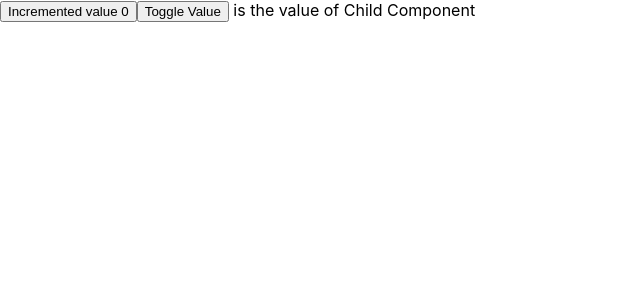
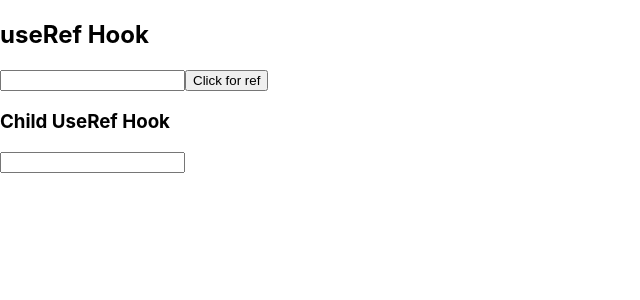
Before and after one commit to mittalraghav45/react, a React (Create React App) app: page / in a window 1280 px wide. Shown: the top 300 px of the page, without its empty margins (0-640 px from the left). Built offline with nearby package versions, Linux system fonts and the light colour scheme.

Commit message:
ref and forwardRef hook

```diff
--- a/src/App.js
+++ b/src/App.js
@@ -14,6 +14,13 @@ import ReducerTwo from './ReducerTwo';
 import FetchDataUsingReducer from './components/FetchDataUsingReducer';
 import ParentComponent from './components/ParentComponent';
 import ParentComponentMemo from './components/ParentComponentMemo';
+import UseRefHook from './components/UseRefHook';
+
+
+
+
+
+
 export const UserContext = React.createContext();
 export const channelContext = React.createContext();
 
@@ -31,8 +38,9 @@ function App() {
   {/* <CounterOne/> */}
   {/* <ReducerTwo/> */}
   {/* <FetchDataUsingReducer/> */}
-  <ParentComponentMemo/>
+  {/* <ParentComponentMemo/> */}
   {/* <MemoComp name={Raghav}/> */}
+  <UseRefHook/>
   </div>
   )
 }
--- /dev/null
+++ b/src/components/ChildUseRefHook.js
@@ -0,0 +1,17 @@
+import React ,{forwardRef} from 'react'
+
+const ChildUseRefHook=forwardRef((props,ref) =>
+{
+
+
+  return (
+    <div>
+        <h3>Child UseRef Hook</h3>
+    <input ref={ref}/>
+    {/* <button onClick={ClickRef()}>Submit to forward ref</button> */}
+    </div>
+  )
+}
+)
+
+export default ChildUseRefHook
--- /dev/null
+++ b/src/components/UseRefHook.js
@@ -0,0 +1,23 @@
+import React ,{useRef} from 'react'
+import ChildUseRefHook from './ChildUseRefHook';
+
+function UseRefHook() {
+    const inputRef=useRef(null);
+
+    const clickHandler=()=>{
+        inputRef.current.focus();
+    }
+
+  return (
+    <div>
+    <h2>useRef Hook </h2>
+    <input ref={inputRef} />
+    <button onClick={clickHandler}>Click for ref</button>
+    <ChildUseRefHook ref={inputRef}/>
+
+    </div>
+  )
+}
+
+export default UseRefHook
+//when clicked on the useRef hook input bar the control goes to the child component
```
